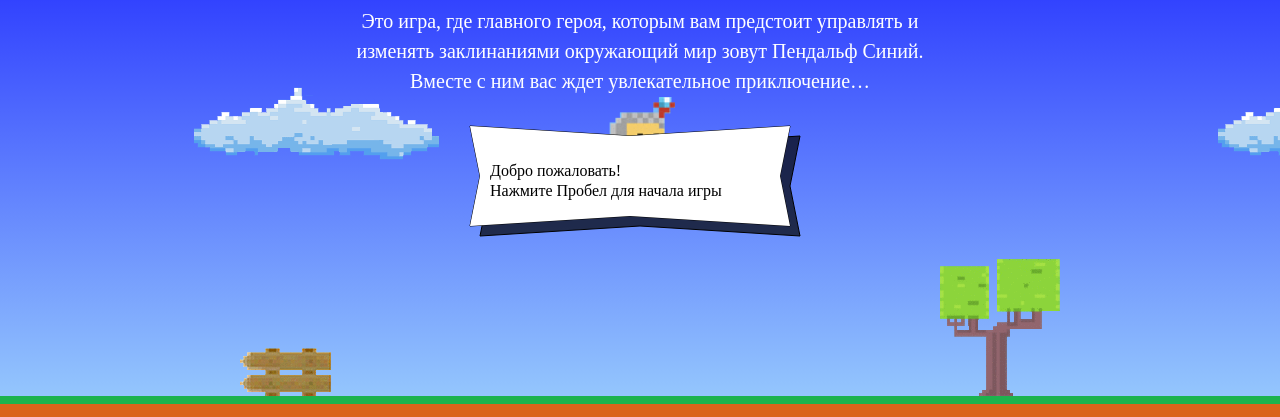
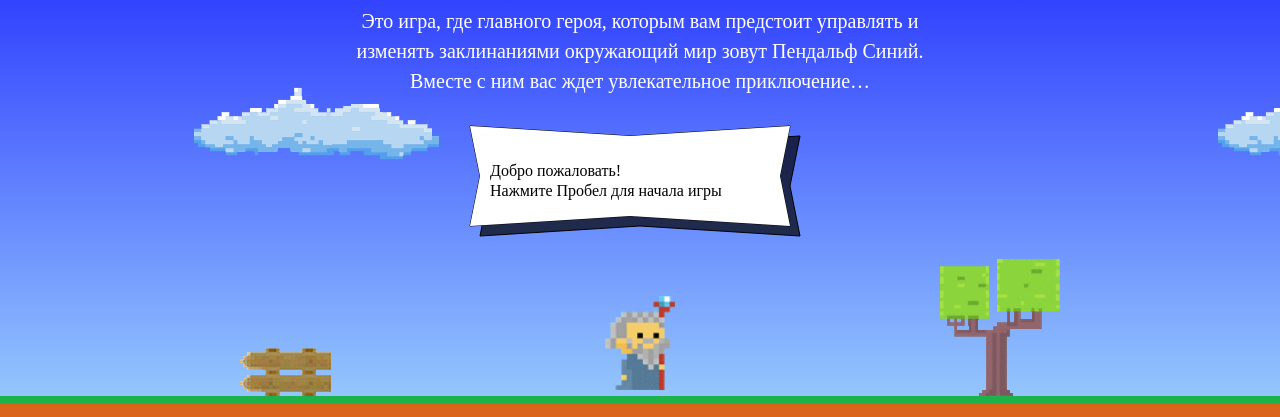
Before and after one commit to Zlatyba/88042-code-and-magick, a website: page index.html in a window 1280 px wide. Shown: the part 203-620 px from the top of the page. Drawn offline with Linux system fonts and the light colour scheme; a web font is replaced by a local one.

Commit message:
Следующий фикс

```diff
--- a/index.html
+++ b/index.html
@@ -191,7 +191,7 @@ var getFireballSpeed = function(left) {
   return left ? 5 : 2;
   }
 
-var getWizardHeight = function(wizardHeight) {
+var getWizardHeight = function() {
   wizardHeight = MULTIPLIER_MAGE_HEIGHT * wizardWidth;
   return wizardHeight;
 }
@@ -201,7 +201,7 @@ var getWizardX = function(width) {
 }
 
 var getWizardY = function(height) {
-  return 2 / 3;
+  return 2 / 3 * height;
 }
 </script>
 <script src="js/game.js"></script>
```
